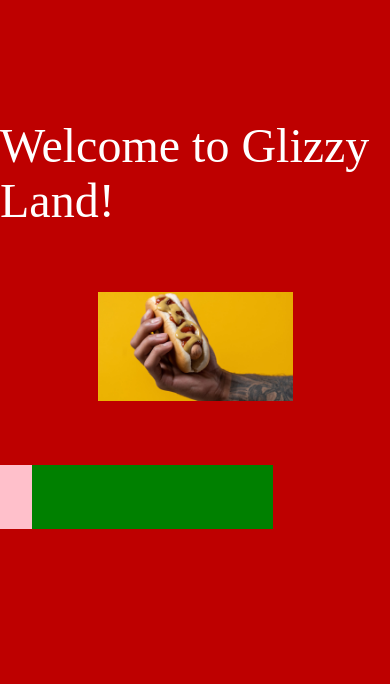
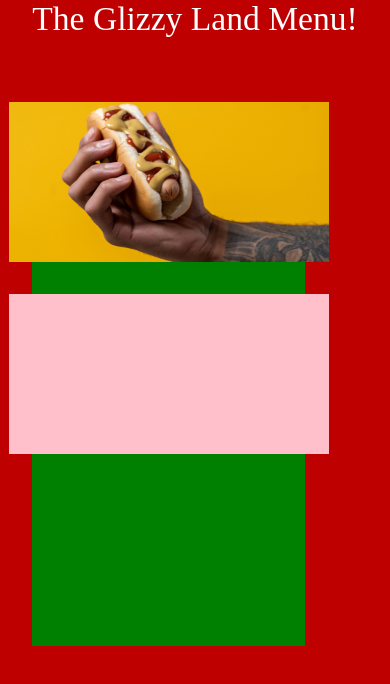
Before and after one commit to qzmp10/restaurant_page, a website built with webpack: page dist/index.html in a window 390 px wide. Built offline with nearby package versions, Linux system fonts and the light colour scheme.

Commit message:
Finished menu module + home module

```diff
--- a/src/index.js
+++ b/src/index.js
@@ -1,40 +1,5 @@
 import "./style.css";
 import Glizzy from './glizzy.jpg';
+import menu from './menu.js';
 
-// u have to finish the css styling
-//then figure out a way to modify the text-content & images with different .js module
-
-let content = document.querySelector('#content');
-content.classList.add('content');
-
-let tabSection = document.createElement('div');
-tabSection.classList.add('tabSection');
-content.appendChild(tabSection);
-
-for(let i=0; i<2; i++){
-    let tab = document.createElement('div');
-    tab.classList.add('tab');
-    tabSection.appendChild(tab);
-
-}
-
-let header = document.createElement('div');
-header.classList.add('header');
-content.appendChild(header);
-header.textContent = 'Welcome to Glizzy Land!';
-
-
-const glizzy = new Image();
-glizzy.src = Glizzy;
-content.appendChild(glizzy);
-glizzy.classList.add('glizzy');
-
-let mainBlock = document.createElement('div');
-mainBlock.classList.add('mainBlock');
-content.appendChild(mainBlock);
-
-for(let i=0; i<2; i++) {
-    let subBlock = document.createElement('div');
-    subBlock.classList.add('subBlock');
-    mainBlock.appendChild(subBlock)
-}
+menu();
--- a/src/menu.js
+++ b/src/menu.js
@@ -1,4 +1,24 @@
+import Glizzy from './glizzy.jpg';
 
-export default function menuContent() {
-    header.textContent = 'The Glizzy Menu';
+export default function menu(){
+let content = document.querySelector('#content');
+content.classList.add('content');
+
+let header = document.createElement('div');
+header.classList.add('header');
+content.appendChild(header);
+header.textContent = 'The Glizzy Land Menu!';
+
+let mainBlock = document.createElement('div');
+mainBlock.classList.add('mainBlock');
+content.appendChild(mainBlock);
+
+const glizzy = new Image();
+glizzy.src = Glizzy;
+mainBlock.appendChild(glizzy);
+glizzy.classList.add('glizzy');
+
+let subBlock = document.createElement('div');
+subBlock.classList.add('subBlock');
+mainBlock.appendChild(subBlock);
 }
--- a/src/style.css
+++ b/src/style.css
@@ -16,8 +16,8 @@ body {
 }
 
 .glizzy {
-    height: 100%;
-    width: 50%;
+    height: 90%;
+    width: 100%;
     justify-self: center;
 }
 
@@ -25,20 +25,32 @@ body {
     background-color: green;
     width: 70vw;
     align-self:  flex-start;
+    display: grid;
+    grid-template-rows: 1fr 1fr 1fr;
+    gap: 2rem;
+    justify-content: center;
 }
 
 .subBlock {
     background-color: pink;
-    width: 2rem;
-    height: 2rem;
+    display: flex;
 }
 
 .tabSection {
+    display: flex;
+    gap: 1rem;
+    justify-content: space-evenly;
+    padding-top: 2rem;
 
 }
 
 .tab {
-
+    display: flex;
+    align-items: center;
+    justify-content: center;
+    background-color: white;
+    width: 6rem;
+    height: 3rem;
 }
 
 .header {
@@ -46,3 +58,21 @@ body {
     font-size: 3rem;
     justify-self: center;
 }
+
+@media only screen and (max-width: 600px) {
+    body {
+        font-size: 12px;
+    }
+
+    .glizzy {
+        height: 10rem;
+        width: 20rem;
+        justify-self: center;
+    }
+
+    .header {
+        color: white;
+        font-size: 2.1rem;
+        justify-self: center;
+    }
+  }
```
Also changed, not shown: src/home.js (+31 -0 lines), dist/4ac9b4e10fb1efb6dc79.png (added), dist/main.js, src/contact.js (deleted), src/menuglizzy.png (added).
